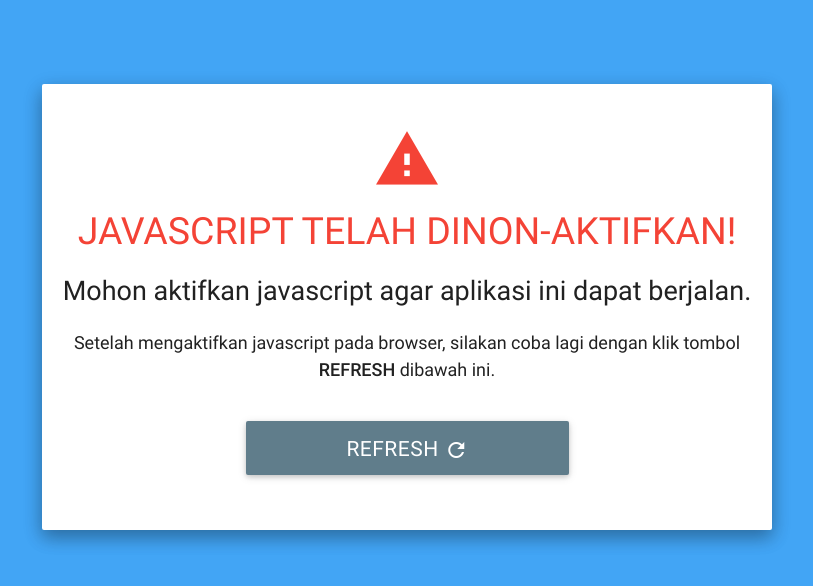
After one commit to mirdhan123/ams, a PHP site: page /enable-javascript.html in a window 1280 px wide. The commit adds this page. Shown: the top 586 px of the page, without its empty margins (233-1046 px from the left). Run offline with PHP 8.4, Linux system fonts and the light colour scheme.

Commit message:
Improved

```diff
--- /dev/null
+++ b/enable-javascript.html
@@ -0,0 +1,100 @@
+<!doctype html>
+<html lang="en">
+
+<!-- Head START -->
+<head>
+
+    <title>Aplikasi Manajemen Surat Menyurat</title>
+
+    <!-- Meta START -->
+    <meta charset="utf-8" />
+    <meta http-equiv="X-UA-Compatible" content="IE=edge" />
+    <meta name="viewport" content="width=device-width, initial-scale=1, maximum-scale=1, user-scalable=no" />
+    <link rel="shortcut icon" href="asset/img/favicon.ico" type="image/x-icon">
+    <link rel="icon" href="asset/img/favicon.ico" type="image/x-icon">
+    <!-- Meta END -->
+
+    <!--[if lt IE 9]>
+    <script src="asset/js/html5shiv.min.js"></script>
+    <![endif]-->
+
+    <!-- Global style START -->
+    <link type="text/css" rel="stylesheet" href="asset/css/materialize.css"  media="screen,projection"/>
+    <style type="text/css">
+        .container {
+            padding-top: 6%;
+        }
+        .material-icons.md-50 {
+            font-size: 1.8em;
+            margin-bottom: 0.2em;
+        }
+        h3{
+            font-size: 2.5em;
+        }
+        .mohon {
+            font-size: 1.8em;
+        }
+        .text {
+            font-size: 1.2em;
+            text-align: center;
+        }
+        .btn-large {
+            margin-top: 20px;
+            font-size: 1.4em;
+        }
+    </style>
+    <!-- Global style END -->
+
+</head>
+<!-- Head END -->
+
+<!-- Body START -->
+<body class="blue lighten-1">
+
+    <!-- Container START -->
+    <div class="container">
+
+        <!-- Row START -->
+        <div class="row">
+
+            <!-- Col START -->
+            <div class="col s12 m8 offset-m2 offset-m2">
+
+                <!-- Box START -->
+                <div class="card-panel z-depth-2" id="login">
+
+                    <!-- Row START -->
+                    <div class="row">
+
+                    <div class="col s12">
+                        <div class="card-content">
+                            <h3 class="center red-text">
+                                <i class="material-icons md-50">warning</i> <br/>JAVASCRIPT TELAH DINON-AKTIFKAN! </h3>
+                            <h4 class="center mohon">Mohon aktifkan javascript agar aplikasi ini dapat berjalan.</h4>
+                            <p class="text">Setelah mengaktifkan javascript pada browser, silakan coba lagi dengan klik tombol <strong>REFRESH</strong> dibawah ini.</p>
+                        </div>
+                        <div class="col s12 m6 offset-m3 offset-m3">
+                            <a href="./" class="btn-large waves-effect waves-light blue-grey col s12" name="submit">
+                            REFRESH <i class="material-icons">refresh</i></a>
+                        </div>
+                    </div>
+
+                    </div>
+                    <!-- Row  START -->
+
+                </div>
+                <!-- Box END-->
+
+            </div>
+            <!-- Col END -->
+
+        </div>
+        <!-- Row END -->
+
+    </div>
+    <!-- Container END -->
+
+</body>
+<!-- Body END -->
+
+</html>
--- a/include/head.php
+++ b/include/head.php
@@ -40,6 +40,9 @@
         .description {
             font-size: 20px;
         }
+        noscript{
+            color: #fff;
+        }
     </style>
     <!-- Global style END -->
 
--- a/logout.php
+++ b/logout.php
@@ -1,6 +1,8 @@
 <?php
     session_start();
     session_destroy();
-    header("Location: ./");
-    die();
+    echo '<script language="javascript">
+    window.alert("SUKSES! Anda berhasil logout.");
+    window.location.href="./";
+    </script>';
 ?>
--- a/resource/Source.txt
+++ b/resource/Source.txt
@@ -5,3 +5,6 @@ webdinamis samsul
 http://stackoverflow.com/questions/1610455/how-do-you-display-a-javascript-alert-from-php
 http://www.w3schools.com/php/func_mysqli_real_escape_string.asp
 http://diskusiweb.com/discussion/11192/validasi-login-membedakan-huruf-besar-dan-kecil/p1
+http://stackoverflow.com/questions/5443568/javascript-windows-alert-with-redirect-function
+https://www.w3.org/TR/WCAG20-TECHS/H76.html
+http://www.dumetschool.com/blog/Membuat-Validasi-Angka-dengan-PHP
```
Also changed, not shown: edit_surat_masuk.php (+9 -4 lines), hapus_surat_masuk.php (+8 -3 lines), include/footer.php (+6 -4 lines), index.php (+12 -5 lines), tambah_surat_masuk.php (+43 -16 lines), transaksi_surat_masuk.php (+15 -20 lines).
